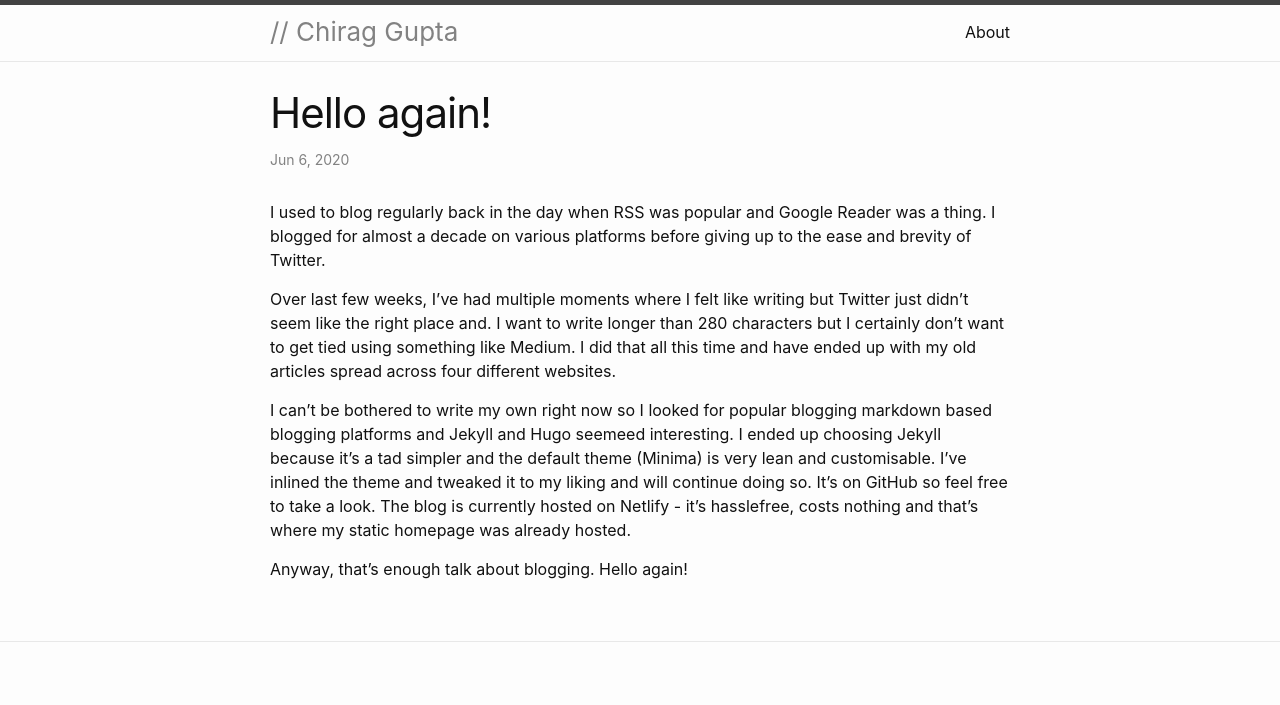
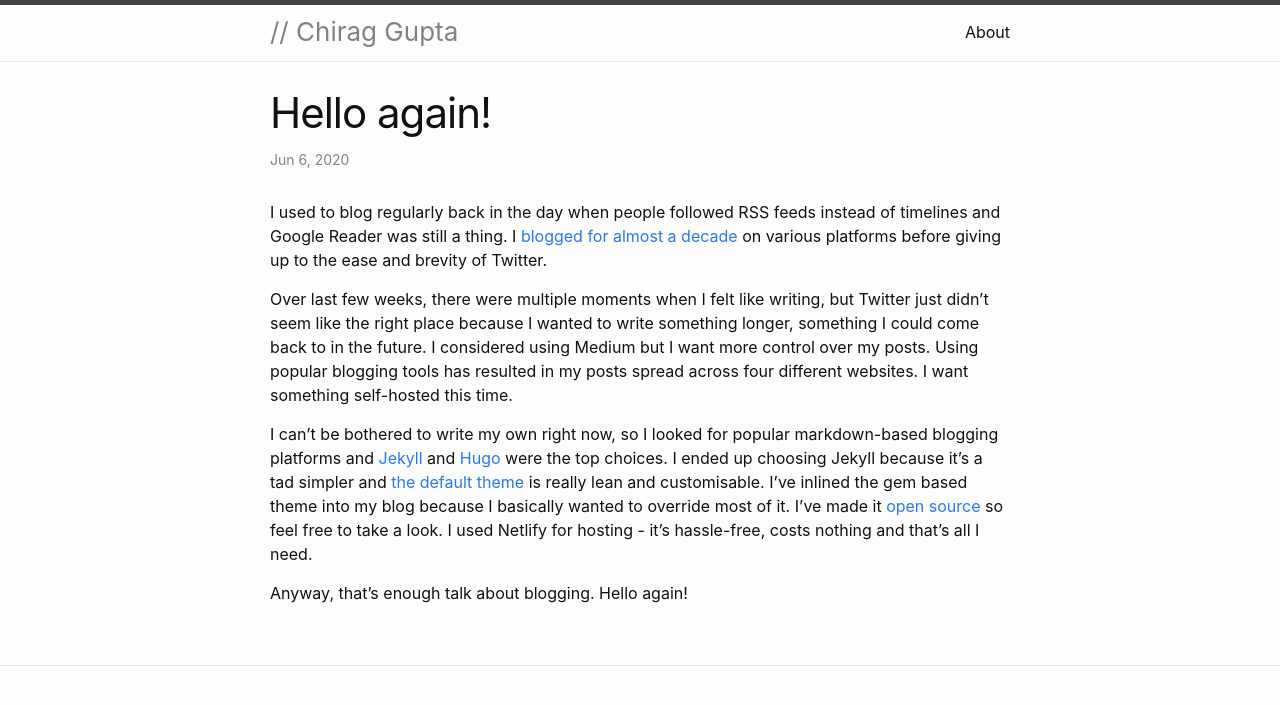
Before and after one commit to chiraggupta/ChiragGupta.com, a Jekyll site: the page built from _posts/2020-06-06-hello-again.md, in a window 1280 px wide. Shown: the top 705 px of the page. Built offline with Jekyll 4.4.1, drawn with Linux system fonts in a browser that asks for light colours.

Commit message:
Update Hello post

```diff
--- a/_posts/2020-06-06-hello-again.md
+++ b/_posts/2020-06-06-hello-again.md
@@ -5,10 +5,10 @@ date: 2020-06-06 10:00:01 +0100
 categories: blog
 ---
 
-I used to blog regularly back in the day when RSS was popular and Google Reader was a thing. I blogged for almost a decade on various platforms before giving up to the ease and brevity of Twitter.
+I used to blog regularly back in the day when people followed RSS feeds instead of timelines and Google Reader was still a thing. I [blogged for almost a decade](./about) on various platforms before giving up to the ease and brevity of Twitter.
 
-Over last few weeks, I've had multiple moments where I felt like writing but Twitter just didn't seem like the right place and. I want to write longer than 280 characters but I certainly don't want to get tied using something like Medium. I did that all this time and have ended up with my old articles spread across four different websites.
+Over last few weeks, there were multiple moments when I felt like writing, but Twitter just didn't seem like the right place because I wanted to write something longer, something I could come back to in the future. I considered using Medium but I want more control over my posts. Using popular blogging tools has resulted in my posts spread across four different websites. I want something self-hosted this time.
 
-I can't be bothered to write my own right now so I looked for popular blogging markdown based blogging platforms and Jekyll and Hugo seemeed interesting. I ended up choosing Jekyll because it's a tad simpler and the default theme (Minima) is very lean and customisable. I've inlined the theme and tweaked it to my liking and will continue doing so. It's on GitHub so feel free to take a look. The blog is currently hosted on Netlify - it's hasslefree, costs nothing and that's where my static homepage was already hosted.
+I can't be bothered to write my own right now, so I looked for popular markdown-based blogging platforms and [Jekyll](https://jekyllrb.com/) and [Hugo](https://gohugo.io/) were the top choices. I ended up choosing Jekyll because it's a tad simpler and [the default theme](https://github.com/jekyll/minima) is really lean and customisable. I've inlined the gem based theme into my blog because I basically wanted to override most of it. I've made it [open source](https://github.com/chiraggupta/ChiragGupta.com) so feel free to take a look. I used Netlify for hosting - it's hassle-free, costs nothing and that's all I need.
 
 Anyway, that's enough talk about blogging. Hello again!
```
